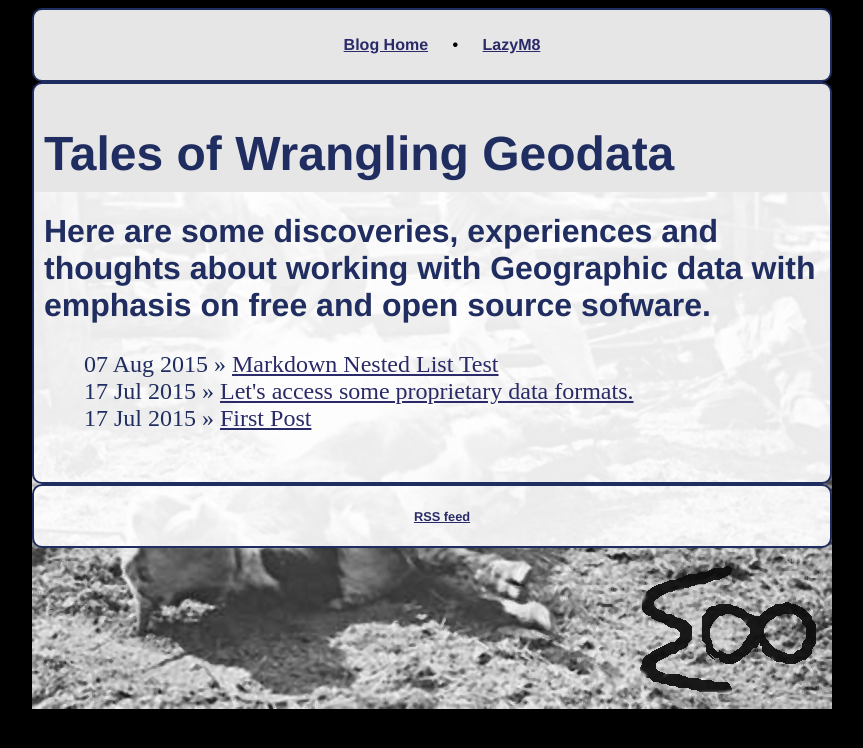
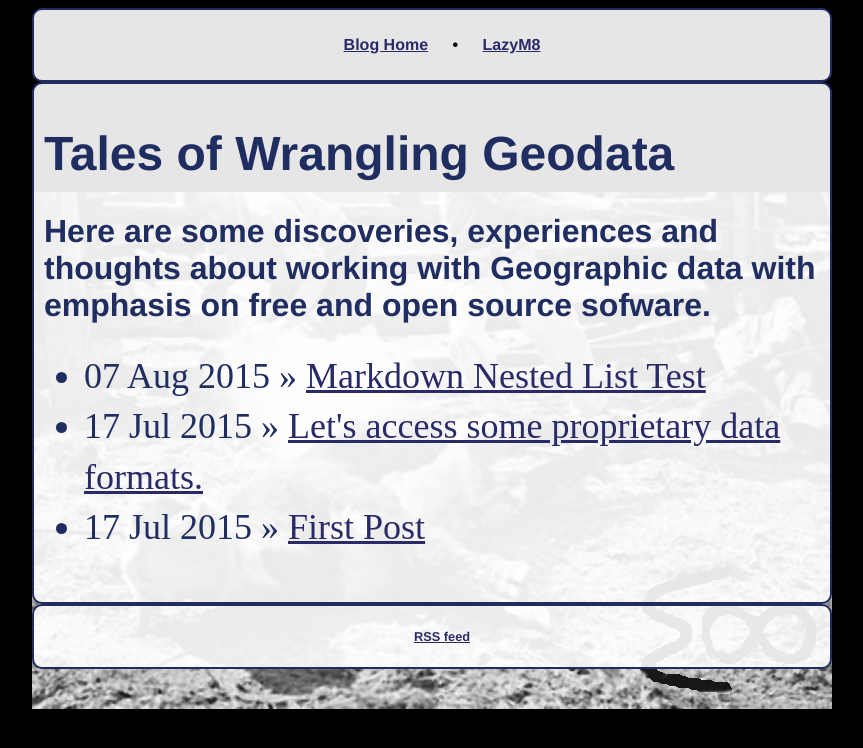
Before and after one commit to geodatawrangler/geodatawrangler.github.io, a Jekyll site: the page built from index.html, in a window 1280 px wide. Shown: the top 748 px of the page, without its empty margins (208-1071 px from the left). Built offline with Jekyll 4.4.1, drawn with Linux system fonts in a browser that asks for light colours.

Commit message:
Fixing List items

```diff
--- a/css/main.css
+++ b/css/main.css
@@ -62,13 +62,14 @@ footer {
     font-size: .8em;
 }
 
-ul.posts {
+ol.posts, ul.posts {
     margin: 20px auto 40px;
     font-size: 1.5em;
     color:#202D60;
 }
 
-ul.posts li {
-    list-style: none;
-    color:#202D60;
+ol.posts ol, ul.posts li {
+    font-size: 1.5em;
+    line-height: 1.4em;
+    color: #202D60;
 }
```
